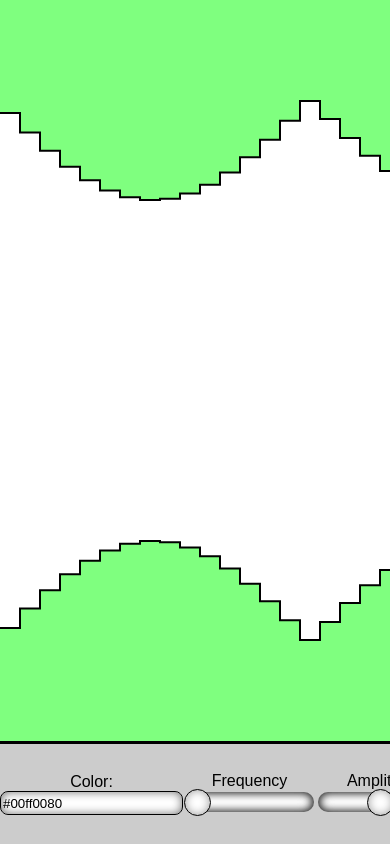
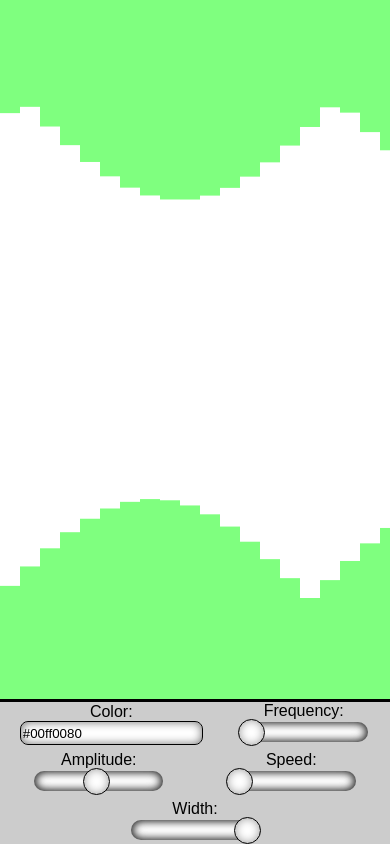
Before and after one commit to AdamEvans158/RectangleSineWaves, a plain HTML site: page index.html in a window 390 px wide. Drawn offline with Linux system fonts and the light colour scheme.

Commit message:
3/13/23 Bug Fixes
Removed the black lines along the top and bottom waves. Added width range input. Made the page fully width responsive. rewrote the addRects functions to seperate the clearing of the two arrays into its own function resetRects();

```diff
--- a/index.html
+++ b/index.html
@@ -19,19 +19,24 @@
                 <input type="text" name="color input" id="colorInput" class="color-input" placeholder="Enter a color" value="#00ff0080">
             </div>
             <div class="frequency-container flex-item">
-                <label for="freqInput" class="freq-label">Frequency</label>
+                <label for="freqInput" class="freq-label">Frequency:</label>
                 <br>
                 <input type="range" name="freqency input" id="freqInput" step="0.01" min="0.001" max="1" value="0.001">
             </div>
             <div class="amp-container flex-item">
-                <label for="ampInput" class="amp-label">Amplitude</label>
+                <label for="ampInput" class="amp-label">Amplitude:</label>
                 <br>
                 <input type="range" min="10" value="100" name="Amplitude Input" id="ampInput" value="100">
             </div>
             <div class="speed-container flex-item">
-                <label for="speedInput" class="speed-label">Speed</label>
+                <label for="speedInput" class="speed-label">Speed:</label>
                 <br>
                 <input type="range" name="speed input" id="speedInput" min="0.01" max="0.25" step="0.01" value="0.01" class="speedInput">
+            </div>
+            <div class="width-container flex-item">
+                <label for="widthInput" name="Width Input" class="width-label">Width:</label>
+                <br>
+                <input type="range" name="width range input" id="widthInput" min="2" max="20" value="20">
             </div>
         </div>
     </div>
--- a/js/Rectangle.js
+++ b/js/Rectangle.js
@@ -14,14 +14,14 @@ export default class Rectangle{
         ctx.fillRect(this.x, this.y, this.width, this.height);
     }
 
-    update(ctx, canvasHeight){
+    updateBottom(ctx, canvasHeight){
         this.i -= this.speed;
         this.height = Math.abs(Math.sin(this.i + this.x * this.freq)) * this.amp;
         this.y = canvasHeight - 100 - this.height;
         this.draw(ctx);
     }
 
-    update2(ctx){
+    updateTop(ctx){
         this.i -= this.speed;
         this.height = Math.abs(Math.sin(this.i + this.x * this.freq)) * this.amp;
         this.draw(ctx);
--- a/js/main.js
+++ b/js/main.js
@@ -13,11 +13,9 @@ const speedInput = document.getElementById('speedInput');
 const widthInput = document.getElementById('widthInput');
 
 ampInput.max = (canvas.height - 200) / 2; // Calculate max amplitude
-ampInput.value = (canvas.height - 200) / 2 / 2;
+ampInput.value = (canvas.height - 200) / 2 / 2; // Set base amplitude to half of the max amplitude
 
 let ctx = canvas.getContext('2d');
-
-ctx.lineWidth = 2;
 
 // Arrays of the top and bottom rectangles
 let bottomRectangles = [];
@@ -31,20 +29,27 @@ let speed = 0.01;
 let color = "#00ff0080";
 
 ctx.fillStyle = color;
+ctx.lineWidth = 2;
 
-// Function to add and reset the rectangles
+
+// Functions to add and reset the rectangles
 function addRects(){
-    bottomRectangles.length = 0;
-    topRectangles.length = 0;
     for(let i = 0; i < canvas.width/rectWidth; i++) {
         let x = i * rectWidth;
         let height = Math.abs(Math.sin(x * freq) * amp);
         let y = canvas.height - 100 - height;
         bottomRectangles.push(new Rectangle(x, y, rectWidth, height, amp, freq, speed));
-        topRectangles.push(new Rectangle(x, 100, rectWidth, height, amp, freq, speed));
+        topRectangles.push(new Rectangle(x, 100, rectWidth, height, amp, freq, -speed));
     }
 }
 addRects();
+
+function resetRects(){
+    bottomRectangles.length = 0;
+    topRectangles.length = 0;
+
+    addRects();
+}
 
 // Draw Loop
 function animate(){
@@ -53,29 +58,9 @@ function animate(){
 
     // Update loop
     for(let i = 0; i < bottomRectangles.length; i++) {
-        bottomRectangles[i].update(ctx, canvas.height);
-        topRectangles[i].update2(ctx);
+        bottomRectangles[i].updateBottom(ctx, canvas.height);
+        topRectangles[i].updateTop(ctx);
     }
-
-    // Creates a black line that draws onto the top of the bottom wave
-    ctx.beginPath();
-    ctx.moveTo(bottomRectangles[0].x, bottomRectangles[0].y);
-    ctx.lineTo(bottomRectangles[0].x + bottomRectangles[0].width, bottomRectangles[0].y);
-    for(let i = 1; i < bottomRectangles.length; i++) {
-        ctx.lineTo(bottomRectangles[i].x, bottomRectangles[i].y);
-        ctx.lineTo(bottomRectangles[i].x + bottomRectangles[i].width, bottomRectangles[i].y);
-    }
-    ctx.stroke();
-
-    // Creates a black line that draws onto the bottom of the top wave
-    ctx.beginPath();
-    ctx.moveTo(topRectangles[0].x, topRectangles[0].y + topRectangles[0].height);
-    ctx.lineTo(topRectangles[0].x + topRectangles[0].width, topRectangles[0].y + topRectangles[0].height);
-    for(let i = 1; i < topRectangles.length; i++){
-        ctx.lineTo(topRectangles[i].x, topRectangles[i].y + topRectangles[i].height);
-        ctx.lineTo(topRectangles[i].x + topRectangles[i].width, topRectangles[i].y + topRectangles[i].height);
-    }
-    ctx.stroke();
 
     // Filler space rectangles
     ctx.fillRect(0, 0, canvas.width, 100);
@@ -91,15 +76,35 @@ colorInput.addEventListener("change", (e) => {
 
 freqInput.addEventListener("input", (e) => {
     freq = e.target.value;
-    addRects();
+
+    for(let i = 0; i < bottomRectangles.length; i++){
+        bottomRectangles[i].freq = freq;
+        topRectangles[i].freq = freq;
+    }
 })
 
 ampInput.addEventListener("input", (e) => {
     amp = e.target.value;
-    addRects();
+
+    for(let i = 0; i < bottomRectangles.length; i++){
+        bottomRectangles[i].amp = amp;
+        topRectangles[i].amp = amp;
+    }
+
 })
 
 speedInput.addEventListener("input", (e) => {
     speed = e.target.value;
-    addRects();
+
+    for(let i = 0; i < bottomRectangles.length; i++){
+        bottomRectangles[i].speed = speed;
+        topRectangles[i].speed = -speed;
+    }
+
 })
+
+widthInput.addEventListener("input", (e) => {
+    rectWidth = e.target.value;
+
+    resetRects();
+})
--- a/styles.css
+++ b/styles.css
@@ -18,6 +18,7 @@ body, html{
 }
 
 .canvas{
+    position: relative;
     flex-grow: 1;
     background-color: var(--bg-color-light-1);
 }
@@ -25,11 +26,14 @@ body, html{
 .program-settings-container{
     flex-shrink: 0;
     display: flex;
+    flex-wrap: wrap;
     justify-content: space-around;
     align-items: center;
+    gap: 5px;
+    padding-inline: 5px;
     background-color: var(--bg-color-light-2);
     min-height: 100px;
-    border-top: 3px solid ;
+    border-top: 3px solid;
 }
 
 .flex-item{
```
